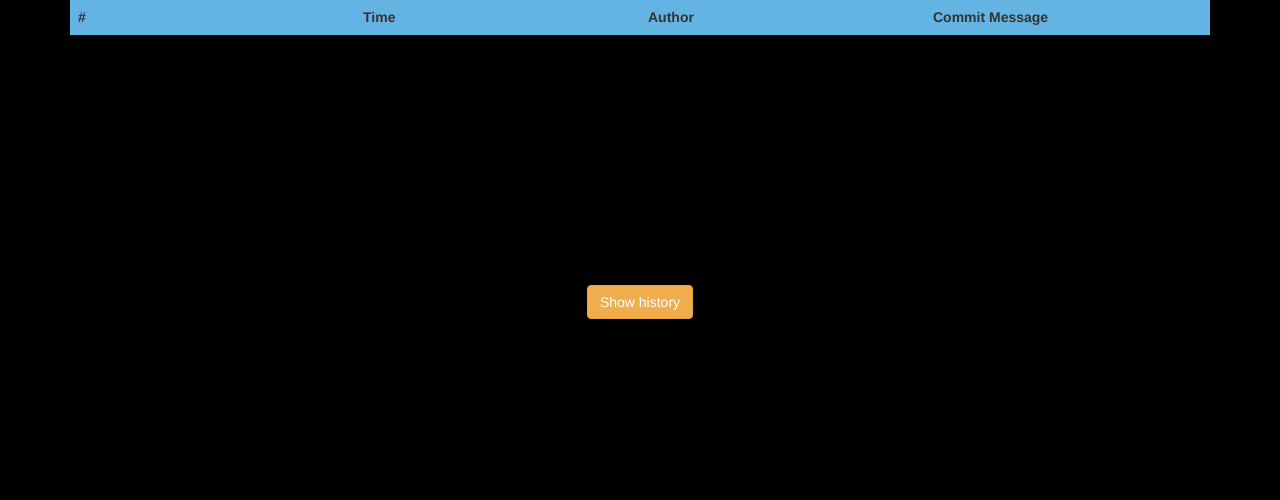
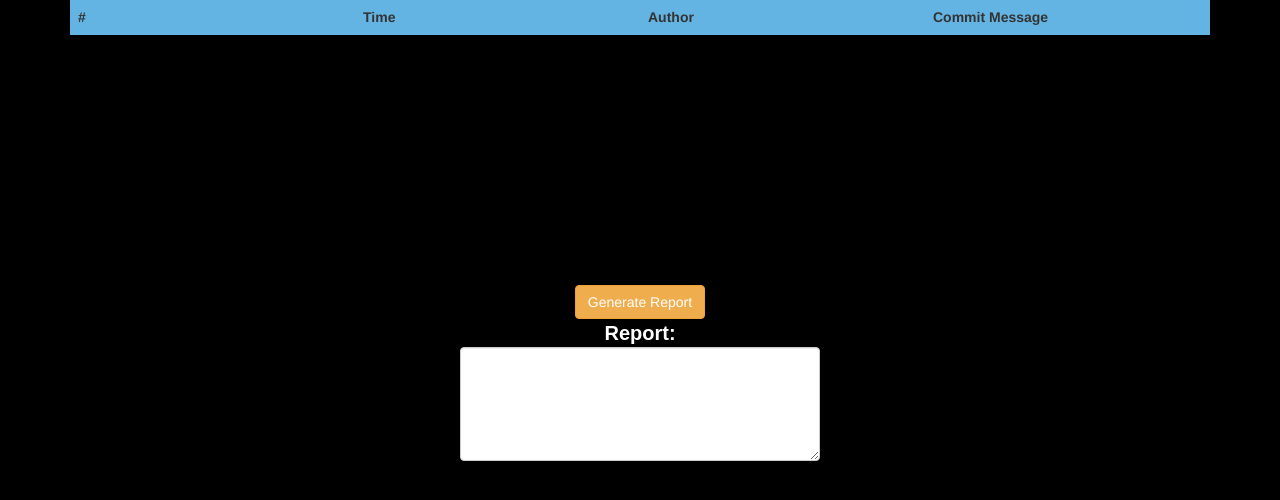
Before and after one commit to polotent/selectel-hackathon, a Flask app: template Selectel2019/templates/report_generator.html in a window 1280 px wide. Shown: the part 266-766 px from the top of the page. Run offline with Flask 2, Linux system fonts and the light colour scheme; the template is opened without the code that fills it, so the values that code supplies are empty; some libraries are stand-ins or nearby versions.

Commit message:
checkpoint

```diff
--- a/Selectel2019/app.py
+++ b/Selectel2019/app.py
@@ -9,12 +9,7 @@ INITIAL_COMMITS = 10
 
 @app.route('/')
 def index():
-    return render_template("main.html")
-
-
-@app.route('/debug')
-def debug():
-    return render_template("report_generator.html")
+    return render_template(template_name_or_list="main.html")
 
 
 @app.route('/link-request', methods=['POST'])
@@ -22,7 +17,18 @@ def response():
     link = request.form['link']
     if TextProcessor.validate_link(link):
         git_history = GitProcessor.get_history(repo_link=link, num_of_commits=INITIAL_COMMITS)
-        return render_template("report_generator.html", history=git_history, repo_link=link)
+        if len(git_history) > 0:
+            start_default_value = git_history[0][0]
+            end_default_value = git_history[len(git_history)-1][0]
+        else:
+            start_default_value = ""
+            end_default_value = ""
+
+        return render_template(template_name_or_list="report_generator.html",
+                               history=git_history,
+                               repo_link=link,
+                               start_default_value=start_default_value,
+                               end_default_value=end_default_value)
     else:
         return render_template("main.html", text="Invalid Git Repository Link")
 
--- a/Selectel2019/static/css/style.css
+++ b/Selectel2019/static/css/style.css
@@ -100,6 +100,7 @@ input[type=text]:focus {
 .table-fixed thead>tr>th {
   float: left;
   border-bottom-width: 0;
+  text-align: left;
 }
 
 .td-white {
--- a/Selectel2019/static/js/load-history.js
+++ b/Selectel2019/static/js/load-history.js
@@ -10,16 +10,18 @@ $(document).ready(function () {
                 url: '/get_history'
             })
             .done(function (data) {
+                if (data["data"]){
+                    $('#error-message').css("display", "none");
                     var content = '';
                     var commits = data["data"];
-                if (commits.length == 0){
+                    if (commits.length == 0) {
                         content += '<tr>';
-                    content += '<td class="col-xs-12" colspan="4">No commits were made during this period</td>';
+                        content += '<td class="col-xs-12 td-white" colspan="4">No commits were made during this period</td>';
                         content += '</tr>';
                     }
                     for (var i = 0; i < commits.length; i++) {
                         content += '<tr>';
-                    if (i % 2 == 0){
+                        if (i % 2 == 0) {
                             content += '<td class="col-xs-3 td-white">' + (i + 1).toString() + '</td>';
                             content += '<td class="col-xs-3 td-white">' + commits[i][0] + '</td>';
                             content += '<td class="col-xs-3 td-white">' + commits[i][1][0]["author"] + '</td>';
@@ -32,9 +34,16 @@ $(document).ready(function () {
                         }
                         content += '</tr>';
                     }
-
+                    $('#history').find('tbody').html(content);
+                } else {
+                    var content = '';
+                    content += '<tr>';
+                    content += '<td class="col-xs-12 td-white" colspan="4">No commits were made during this period</td>';
+                    content += '</tr>';
                     $('#history').find('tbody').html(content);
 
+                    $('#error-message').css("display","inline");
+                }
             });
         event.preventDefault();
     });
--- a/Selectel2019/templates/report_generator.html
+++ b/Selectel2019/templates/report_generator.html
@@ -49,12 +49,13 @@
                     <p id="set-time-title">Set Your Time Period</p>
                     <div class="form-group">
                         <label for="startTime">Start :</label>
-                        <input type="text" class="form-control" id="startTime">
+                        <input type="text" class="form-control" id="startTime" value="{{ start_default_value }}">
                     </div>
                     <div class="form-group">
                         <label for="endTime">End :</label>
-                        <input type="text" class="form-control" id="endTime">
+                        <input type="text" class="form-control" id="endTime" value="{{ end_default_value }}">
                     </div>
+                    <p id="error-message" style="display:none">Invalid time period</p>
                     <input type="hidden" id="repoLink" value="{{ repo_link }}">
                     <button id="show-history-button" type="submit" class="btn btn-warning">Show history</button>
                 </form>
@@ -94,7 +95,11 @@
         <div class="row">
             <div class="col-xs-4 col-xs-offset-4">
                 <form>
-                    <button id="generate-report-button" type="submit" class="btn btn-warning">Show history</button>
+                    <button id="generate-report-button" type="submit" class="btn btn-warning">Generate Report</button>
+                     <div class="form-group">
+                         <label for="comment">Report:</label>
+                         <textarea class="form-control" rows="5" id="report"></textarea>
+                     </div>
                 </form>
             </div>
         </div>
```
Also changed, not shown: Selectel2019/git_api.py (+12 -5 lines). Lines whose indentation alone changed are shown as unchanged.
